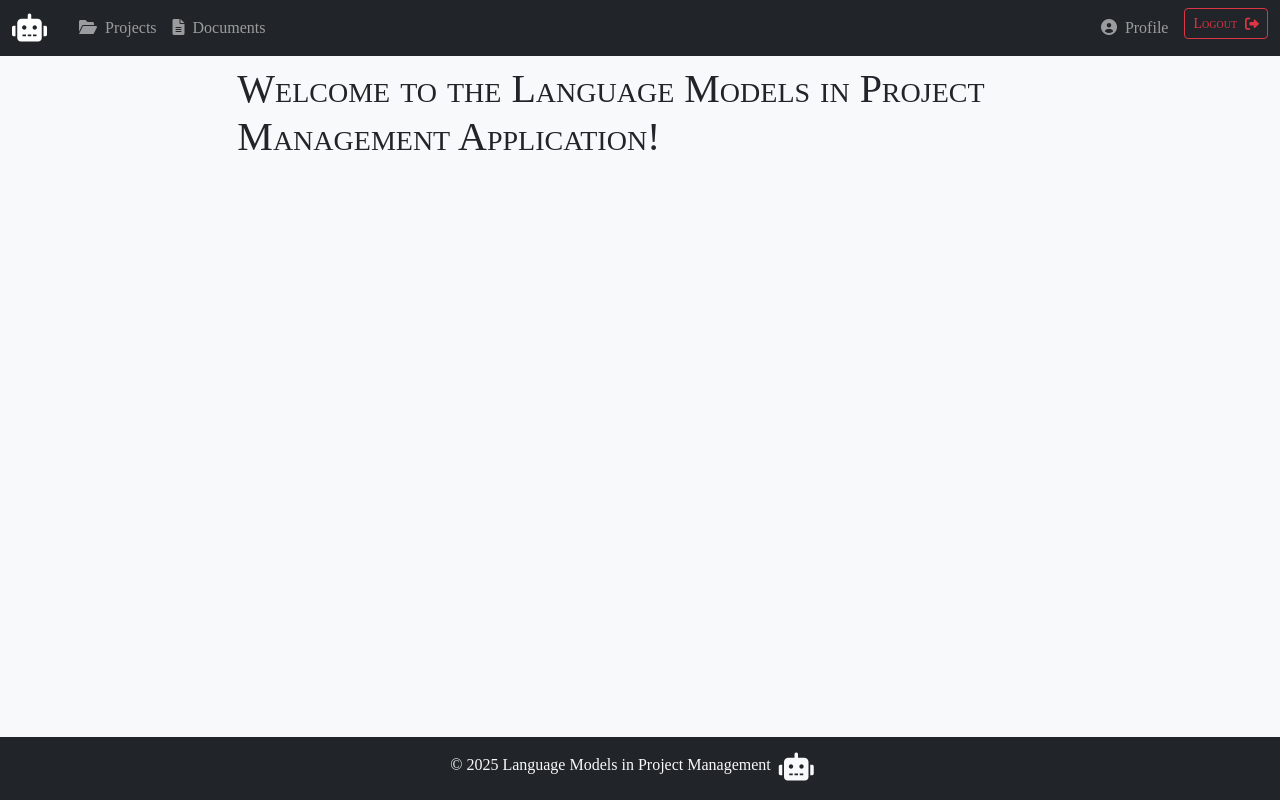
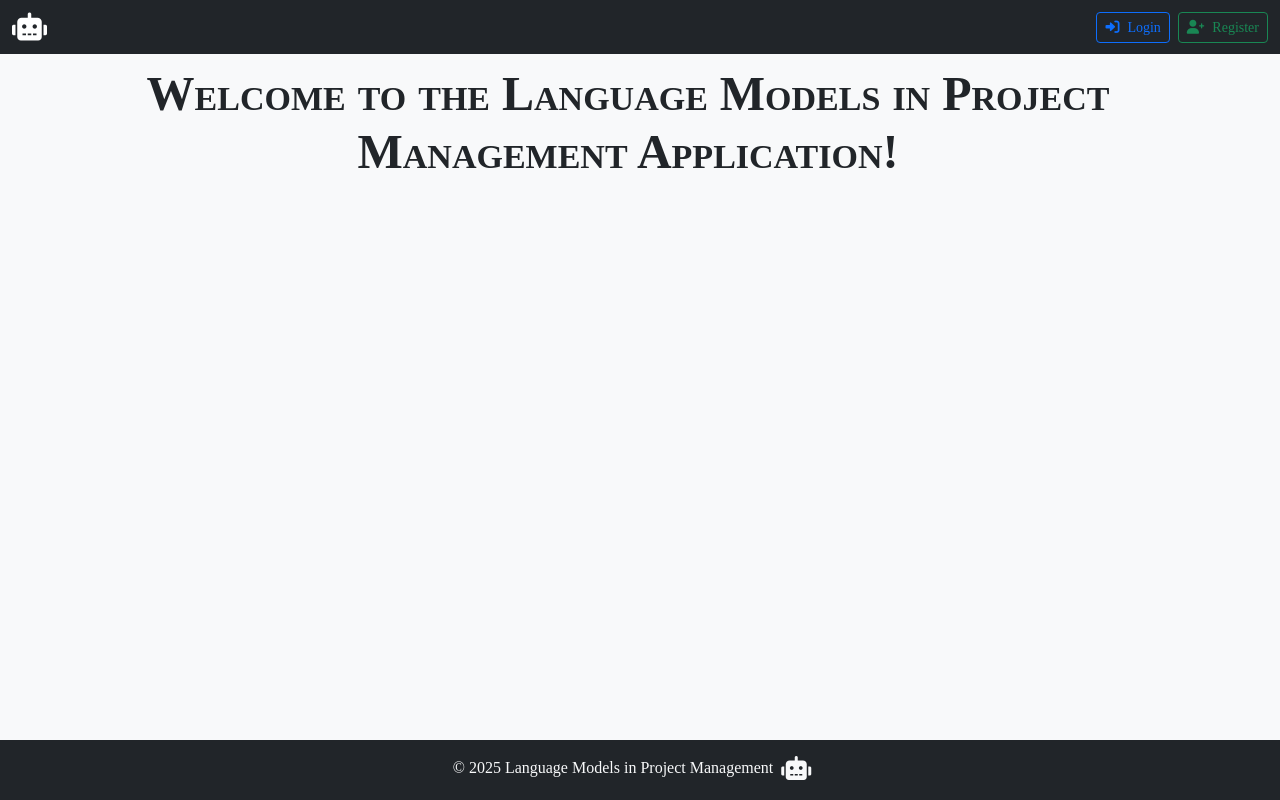
Before and after one commit to Drntth/thesis-langmodels-project-management, a Django app: page / in a window 1280 px wide. Run offline with Django 5.2, Linux system fonts and the light colour scheme; some libraries are stand-ins or nearby versions.

Commit message:
Frontend javítások
- Navbar elemek elérése bejelentkezett felhasználóknak
- Footer ikon méret módosítása
- Base fájlhoz cím sor hozzáadása
- Index fájl tartalmának módosítása

```diff
--- a/langmodels_project_management/templates/home/index.html
+++ b/langmodels_project_management/templates/home/index.html
@@ -2,8 +2,10 @@
 
 {% block title %}Home{% endblock %}
 
+{% block page_title %}Welcome to the Language Models in Project Management Application!{% endblock %}
+
 {% block content %}
-    <h1>Welcome to the Language Models in Project Management Application!</h1>
+
 {% endblock %}
 
 {% block sidebar_left %}
--- a/langmodels_project_management/templates/partials/base.html
+++ b/langmodels_project_management/templates/partials/base.html
@@ -21,6 +21,13 @@
 
     <main class="container-fluid flex-grow-1 d-flex my-5">
         <div class="row flex-grow-1 w-100">
+
+            <div class="row w-100">
+                <div class="col-12 text-center my-3">
+                    <h1 class="display-5 fw-bold">{% block page_title %}Default Title{% endblock %}</h1>
+                </div>
+            </div>
+
             <div class="col-12 col-md-3 col-lg-2">
                 <div class="container">
                     {% block sidebar_left %}
--- a/langmodels_project_management/templates/partials/footer.html
+++ b/langmodels_project_management/templates/partials/footer.html
@@ -6,7 +6,7 @@
             &copy; {% now "Y" %} Language Models in Project Management
         </p>
         <a href="/" class="text-decoration-none mx-2 text-light">
-            <i class="fa-solid fa-robot me-2 fs-3"></i>
+            <i class="fa-solid fa-robot me-2 fs-4"></i>
         </a>
     </div>
 </footer>
--- a/langmodels_project_management/templates/partials/navbar.html
+++ b/langmodels_project_management/templates/partials/navbar.html
@@ -10,6 +10,7 @@
 
         <div class="collapse navbar-collapse" id="navbarCollapse">
             <ul class="navbar-nav me-auto mb-2 mb-md-0">
+                {% if request.user.is_authenticated %}
                 <li class="nav-item">
                     <a class="nav-link" href="#">
                         <i class="fas fa-folder-open me-2"></i>Projects
@@ -20,19 +21,35 @@
                         <i class="fas fa-file-alt me-2"></i>Documents
                     </a>
                 </li>
+                {% endif %}
             </ul>
             <ul class="navbar-nav ms-auto mb-2 mb-md-0">
+                {% if request.user.is_authenticated %}
                 <li class="nav-item me-2">
                     <a class="nav-link" href="#">
                         <i class="fas fa-user-circle me-2"></i>Profile
                     </a>
                 </li>
+                <li class="nav-item d-flex align-items-center">
                     <form method="post" action="{% url 'authentication:logout' %}">
                         {% csrf_token %}
                         <button type="submit" class="btn btn-outline-danger btn-sm d-flex align-items-center">
                             Logout <i class="fas fa-sign-out-alt ms-2"></i>
                         </button>
                     </form>
+                </li>
+                {% else %}
+                <li class="nav-item me-2 d-flex align-items-center">
+                    <a class="btn btn-outline-primary btn-sm" href="{% url 'authentication:login' %}">
+                        <i class="fas fa-sign-in-alt me-2"></i>Login
+                    </a>
+                </li>
+                <li class="nav-item d-flex align-items-center">
+                    <a class="btn btn-outline-success btn-sm" href="{% url 'authentication:register' %}">
+                        <i class="fas fa-user-plus me-2"></i>Register
+                    </a>
+                </li>
+                {% endif %}
             </ul>
         </div>
     </div>
```
Lines whose indentation alone changed are shown as unchanged.
